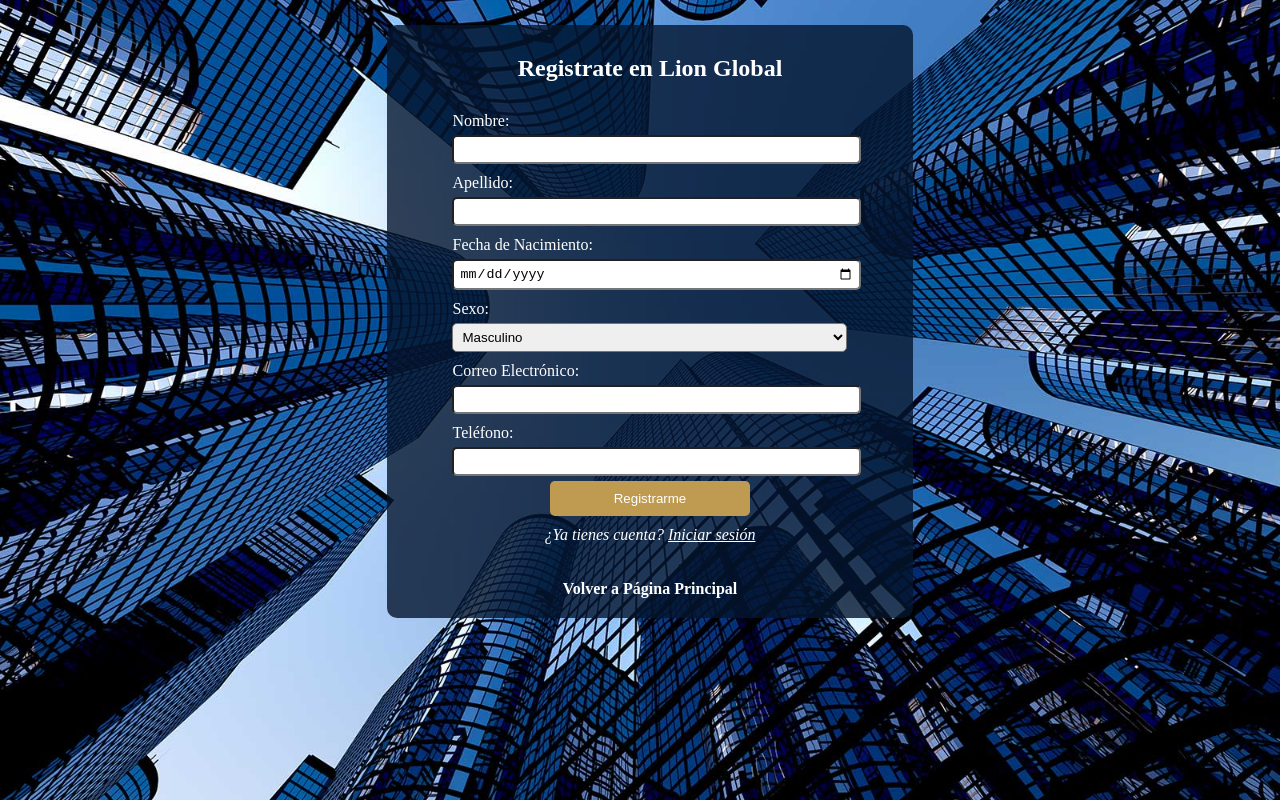
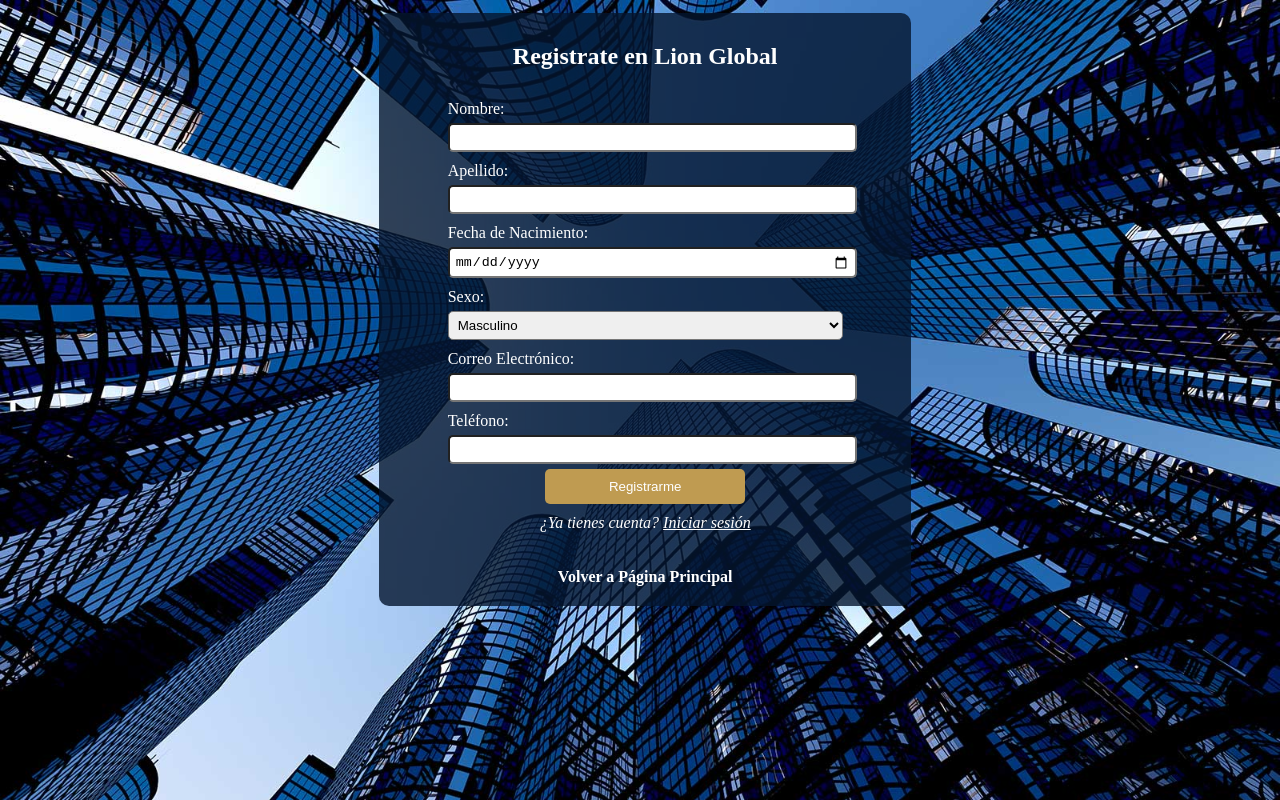
Before and after one commit to Natalia-Medina/Lion-Global-TI, a plain HTML site: page pages/register.html in a window 1280 px wide. Drawn offline with Linux system fonts and the light colour scheme.

Commit message:
tp integrador

```diff
--- a/pages/register.html
+++ b/pages/register.html
@@ -8,7 +8,7 @@
     <link rel="stylesheet" href="styleregister.css">
 </head>
 
-<body class="register">
+<body>
     <div class="container">
         <h2>Registrate en Lion Global</h2>
         <form>
--- a/pages/stylelogin.css
+++ b/pages/stylelogin.css
@@ -7,6 +7,8 @@
 body {
 	background-image: url("../images/Torres-de-cristal.jpg");
 	background-size: cover;
+	width: 100%;
+	height: 100%;
 }
 
 .container {
@@ -18,7 +20,7 @@ body {
 
 .login-box {
 	background-color: rgba(4, 22, 47, 0.8);
-	padding: 40px;
+	padding: 30px;
 	border-radius: 10px;
 }
 
--- a/pages/styleregister.css
+++ b/pages/styleregister.css
@@ -1,7 +1,9 @@
-.register {
+body {
   background-image: url("../images/Torres-de-cristal.jpg");
   background-size: cover;
   background-position: cover;
+  width: 100%;
+  height: 100%;
 }
 
 .container {
@@ -12,9 +14,9 @@
   height: 40%;
   padding: 10px;
   border-radius: 10px;
-  margin-left: 30%;
-  margin-top: 2%;
-  margin-bottom: 2%;
+  margin-left: 29%;
+  margin-top: 1%;
+  margin-bottom: 1%;
   text-align: center;
   align-items: center;
   justify-content: center;
```
